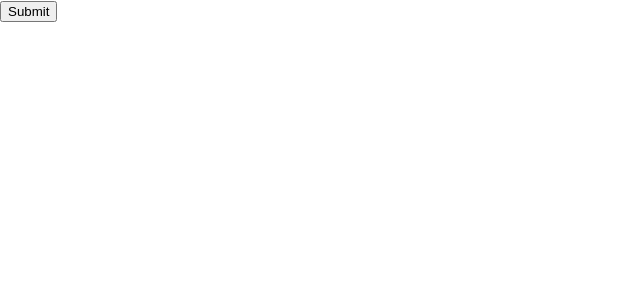
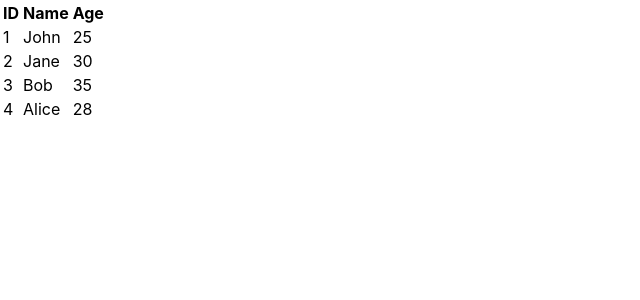
Before and after one commit to dking9876/Projects, a React (Create React App) app in the folder Final Project/UI/bookstore/: page / in a window 1280 px wide. Shown: the top 300 px of the page, without its empty margins (0-640 px from the left). Built offline with nearby package versions, Linux system fonts and the light colour scheme; the HTML template or start-up script is replaced by a standard one.

Commit message:
add table to messages

```diff
--- a/Final Project/UI/bookstore/src/Messages.js
+++ b/Final Project/UI/bookstore/src/Messages.js
@@ -1,4 +1,9 @@
 import React, { useState } from 'react';
+import { Bar } from 'react-chartjs-2';
+import { Chart, registerables } from 'chart.js';
+Chart.register(...registerables);
+
+
 async function GetMessages() {
   const response = await fetch(`http://localhost:3000/api/message/mark/getmessages`, {
       method: 'GET'
@@ -16,6 +21,7 @@ async function GetMessages() {
   .then(data => {
     // Process the data
     console.log('Data:', data);
+    return data;
   })
   .catch(error => {
     // Handle any errors
@@ -25,6 +31,12 @@ async function GetMessages() {
 }
 
 function Messages() {
+    const data = [
+        { id: 1, name: 'John', age: 25 },
+        { id: 2, name: 'Jane', age: 30 },
+        { id: 3, name: 'Bob', age: 35 },
+        { id: 4, name: 'Alice', age: 28 },
+      ];
 
     const handleSubmit = (e) => {
         e.preventDefault();
@@ -32,13 +44,29 @@ function Messages() {
         // Do something with username and password, such as sending to a server
         const response =  GetMessages()
     }
-    return (
-        <div>
-        <form onSubmit={handleSubmit}>
-        <button type="submit">Submit</button>
-      </form>
-      </div>
-    );
-  }
+    //<form onSubmit={handleSubmit}>
+        //<button type="submit">Submit</button>
+      //</form>
+      return (
+        <table>
+          <thead>
+            <tr>
+              <th>ID</th>
+              <th>Name</th>
+              <th>Age</th>
+            </tr>
+          </thead>
+          <tbody>
+            {data.map(item => (
+              <tr key={item.id}>
+                <td>{item.id}</td>
+                <td>{item.name}</td>
+                <td>{item.age}</td>
+              </tr>
+            ))}
+          </tbody>
+        </table>
+      );
+    }
 
   export default Messages;
```
